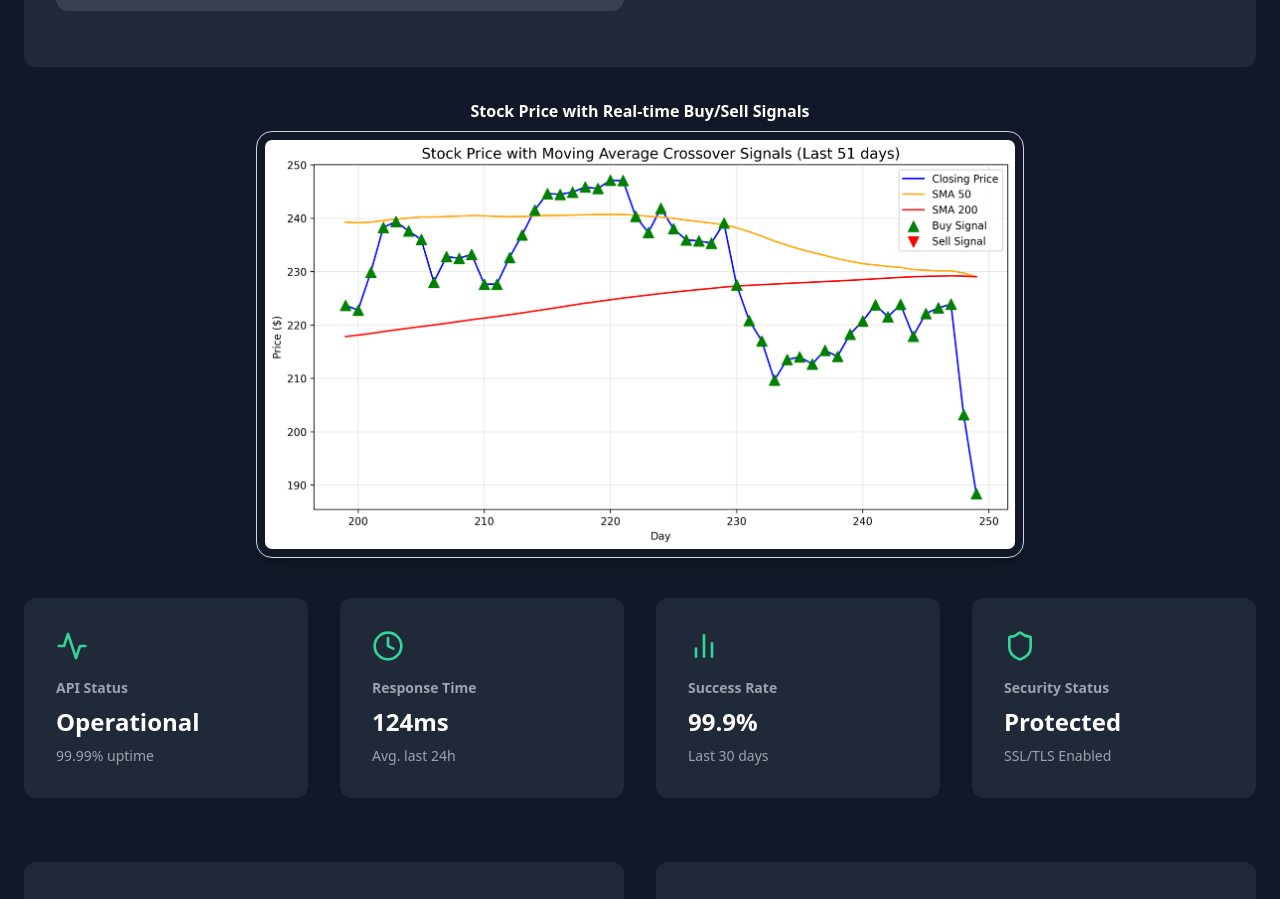
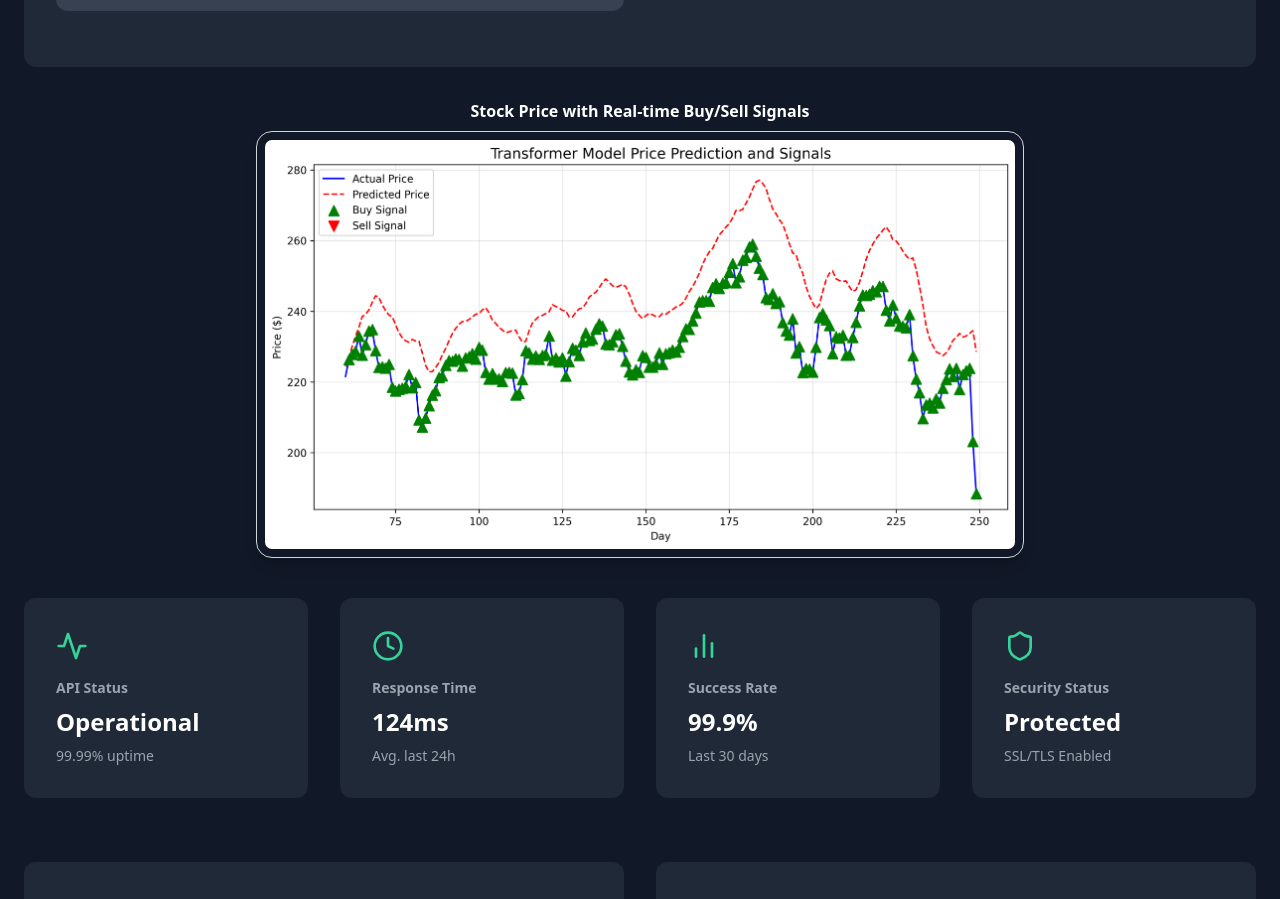
Before and after one commit to 26kumar/AlgoTrade, a React (Vite) app: page /strategy/1 in a window 1280 px wide. Shown: the part 1117-2016 px from the top of the page. Built offline with nearby package versions, Linux system fonts and the light colour scheme; no server answers.

Commit message:
final commit in server

```diff
--- a/src/components/ApiRes.jsx
+++ b/src/components/ApiRes.jsx
@@ -5,6 +5,8 @@ import { FileCheck, TrendingUp, AlertCircle, RefreshCw, Activity, BarChart2, Clo
 import TradingInterface from "./TradingInterface";
 import Sentiment_image from "../assets/Sentiment_image.jpg"
 import macd_image from "../assets/macd_image.png"
+import momemtum_image from "../assets/momentum_average_crossover.png"
+import transformer_image from "../assets/transformer_analysis.png"
 
 // Update these URLs
 const NODE_SERVER = "https://algotrade-node-server.onrender.com";
@@ -126,8 +128,8 @@ const ApiRes = () => {
           src={
             name === 'sentiment-analysis' || name === 'sentiment_analysis' ? Sentiment_image :
             name === 'macd' ? macd_image :
-            modelOverride === 'transformer' || name === 'time-series-transformer' ? "/public/transformer_analysis.png" :
-            "/public/momentum_average_crossover.png"
+            modelOverride === 'transformer' || name === 'time-series-transformer' ? momemtum_image :
+            transformer_image
           }
           alt={`${getDisplayName()} Model Output`}
         />
```
Also changed, not shown: src/assets/momentum_average_crossover.png (added), src/assets/transformer_analysis.png (added).
